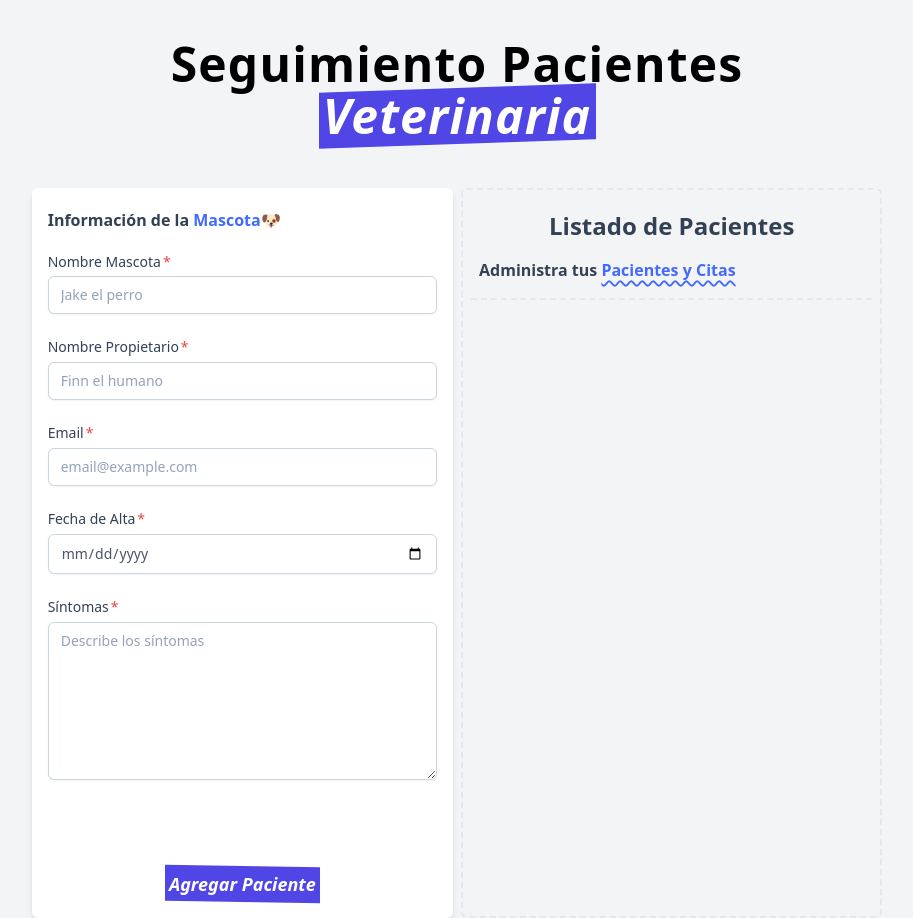
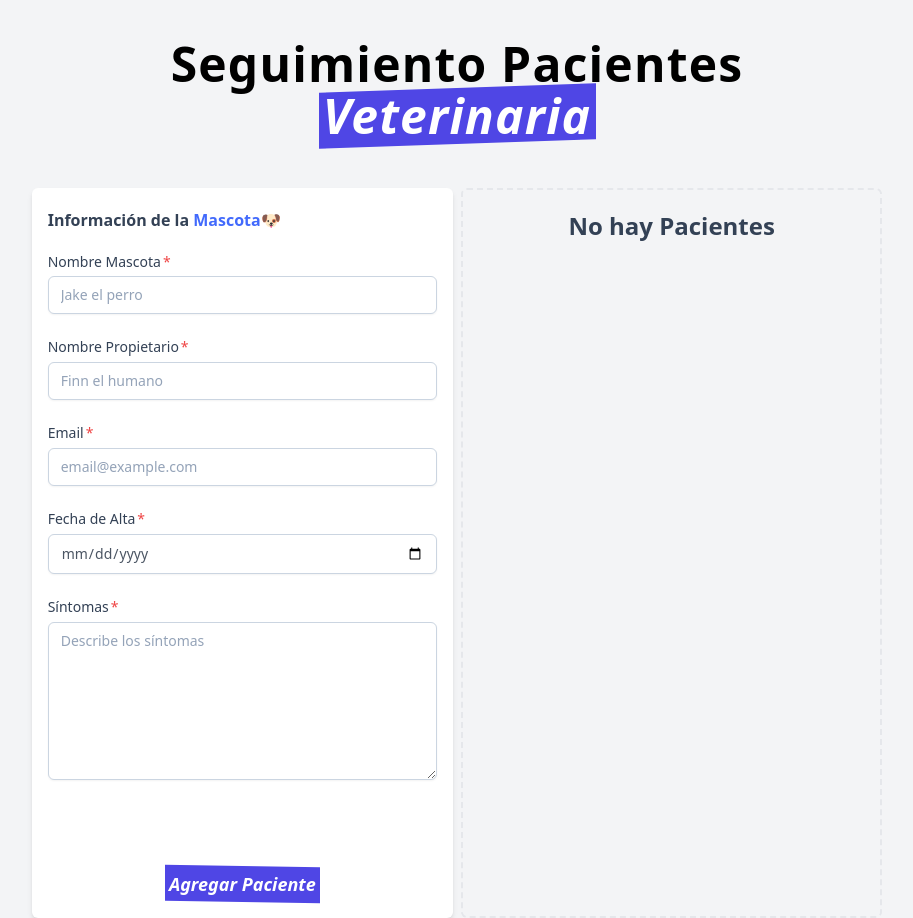
Before and after one commit to DanielRoman11/veterinaria-react, a React (Vite) app: page / in a window 1280 px wide. Shown: the whole page, without its empty margins (183-1096 px from the left). Built offline with nearby package versions, Linux system fonts and the light colour scheme.

Commit message:
feat(ListadoPacientes): Estado

```diff
--- a/src/components/ListadoPacientes.jsx
+++ b/src/components/ListadoPacientes.jsx
@@ -5,12 +5,16 @@ export default function ListadoPacientes({pacientes}) {
   return (
     <div className="sm:w-1/2 lg:w-1/3 sm:h-[730px] overflow-y-auto border-2 border-dashed dark:border-slate-700 rounded-md">
       <section className=" text-slate-700  dark:text-slate-300 px-2 py-5">
-        <h2 className="mx-auto text-center text-2xl font-bold">Listado de Pacientes</h2>
-        <legend className="font-bold border-b-2 border-dashed border-spacing-5 py-4 px-2">Administra tus {""}
-          <span className="underline text-[#426AFC] dark:text-[#FFFB26] decoration-[#426AFC] dark:decoration-[#FFFB26] underline-offset-4 decoration-wavy decoration-2">
-        Pacientes y Citas
-          </span>
-        </legend>
+        {pacientes && pacientes.length ? (
+          <>
+            <h2 className="mx-auto text-center text-2xl font-bold">Listado de Pacientes</h2>
+            <legend className="font-bold border-b-2 border-dashed border-spacing-5 py-4 px-2">
+              <span className="underline text-[#426AFC] dark:text-[#FFFB26] decoration-[#426AFC] dark:decoration-[#FFFB26] underline-offset-4 decoration-wavy decoration-2"> Pacientes y Citas</span>
+            </legend>
+          </>
+        ) : (
+          <h2 className="mx-auto text-center text-2xl font-bold">No hay Pacientes</h2>
+        )}
         <article className="space-y-2 py-2">
 
           {pacientes.map((paciente) => (
```
Also changed, not shown: src/components/Formulario.jsx (+5 -4 lines).
